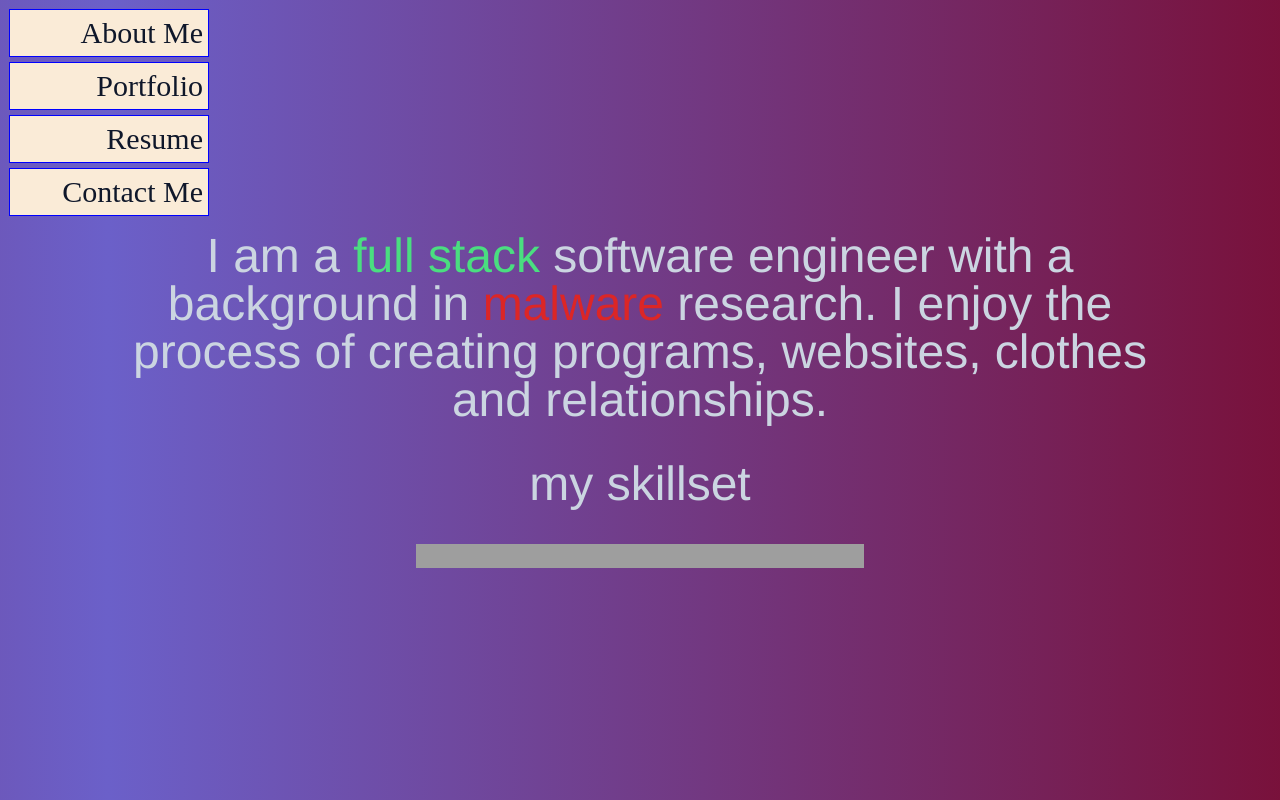
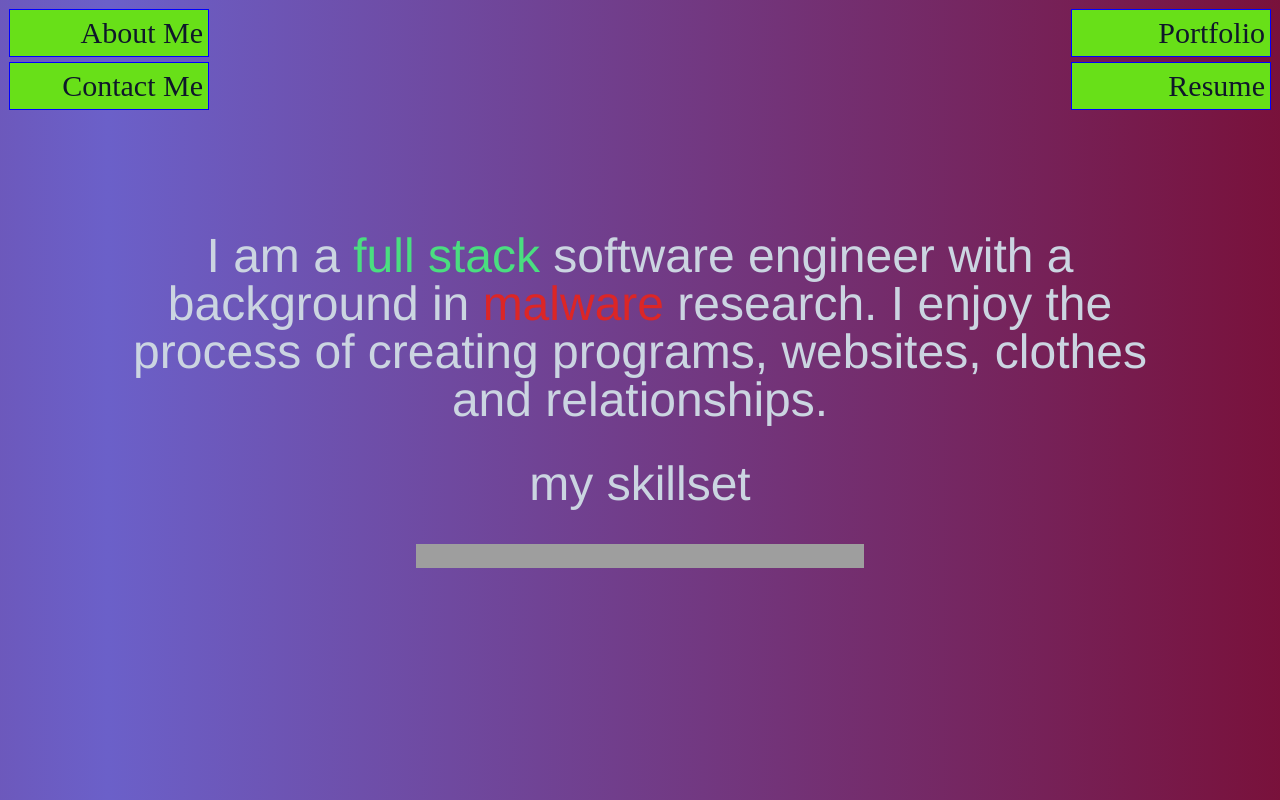
Before and after one commit to l1keafox/vueFolio, a Vue app: page / in a window 1280 px wide. Both pictures are taken after a click on the element 25 px from the left and 25 px from the top of the page. Built offline with nearby package versions, Linux system fonts and the light colour scheme; grey boxes are pictures that could not be loaded.

Commit message:
Questionable menu

```diff
--- a/src/components/NavMenu.vue
+++ b/src/components/NavMenu.vue
@@ -1,5 +1,5 @@
 <template>
-  <div id="NavMenu" class="absolute left-1 top-1 text-slate-900 font-josefin">
+  <div id="NavMenu" class=" text-slate-900 font-josefin">
 
     <TransitionRoot
       :show="showMenu"
@@ -10,14 +10,29 @@
       leave-from="translate-x-0"
       leave-to="-translate-x-full"
     >
-      <ol class="">
+      <ol id="menuOne" class="absolute left-1 top-1">
         <li @click="$emit('navClick','AboutMe')">About Me</li>
-        <li @click="$emit('navClick','MyPortfolio')">Portfolio</li>
-        <li @click="$emit('navClick','MyResume')">Resume</li>
         <li @click="$emit('navClick','ContactMe')">Contact Me</li>
       </ol>
     </TransitionRoot>
-  </div>
+
+    <TransitionRoot
+      :show="showMenu"
+      enter="transition ease-in-out duration-1500 transform"
+      enter-from="-translate-x-full"
+      enter-to="translate-x-0"
+      leave="transition ease-in-out duration-1500 transform"
+      leave-from="translate-x-0"
+      leave-to="-translate-x-full"
+    >
+
+    <ol id="menuTwo" class="absolute right-1 top-1">
+        <li @click="$emit('navClick','MyPortfolio')">Portfolio</li>
+        <li @click="$emit('navClick','MyResume')">Resume</li>
+       </ol>
+    </TransitionRoot>
+
+</div>
 </template>
 
 <script>
@@ -60,9 +75,10 @@ button {
   padding: 5px;
   width: 200px;
   border: 1px solid blue;
-  background-color: antiquewhite;
+  background-color: rgb(104, 224, 24);
   text-align: right;
   cursor: pointer;
 }
 
+
 </style>
```
